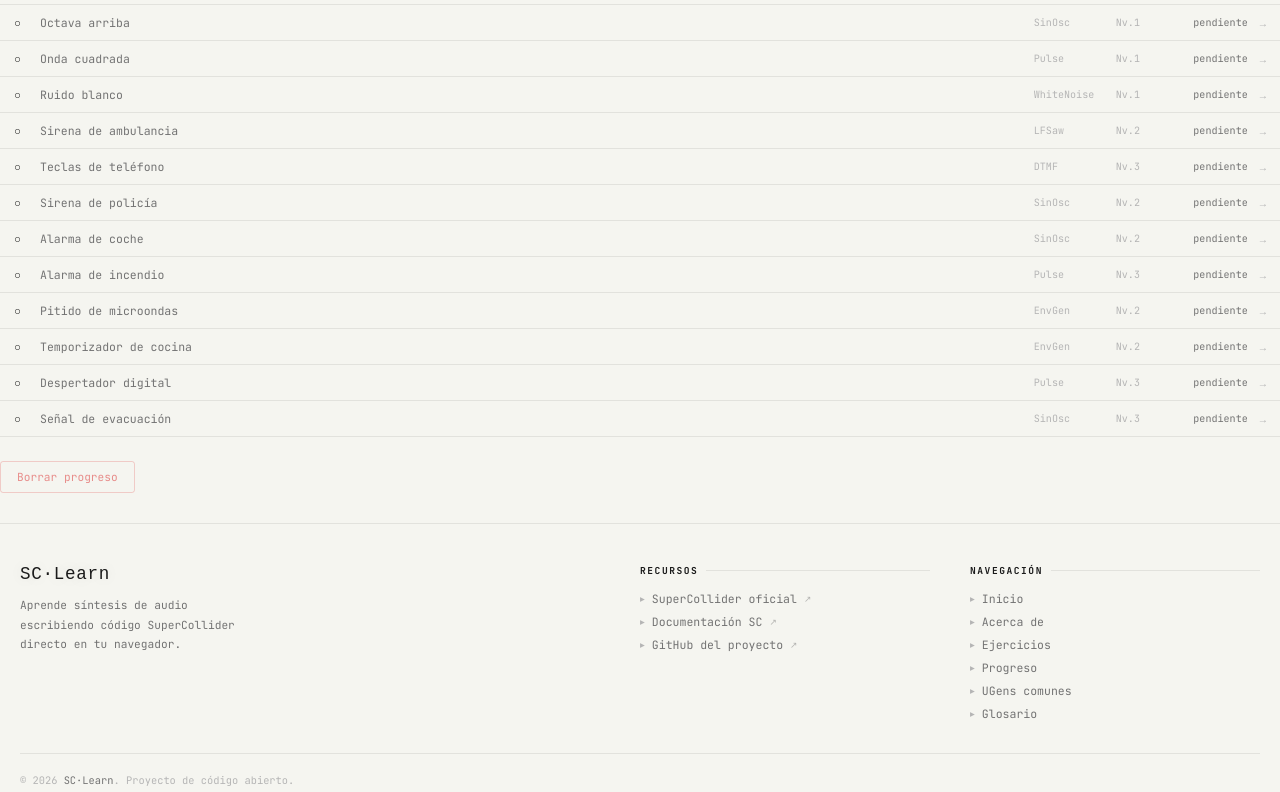
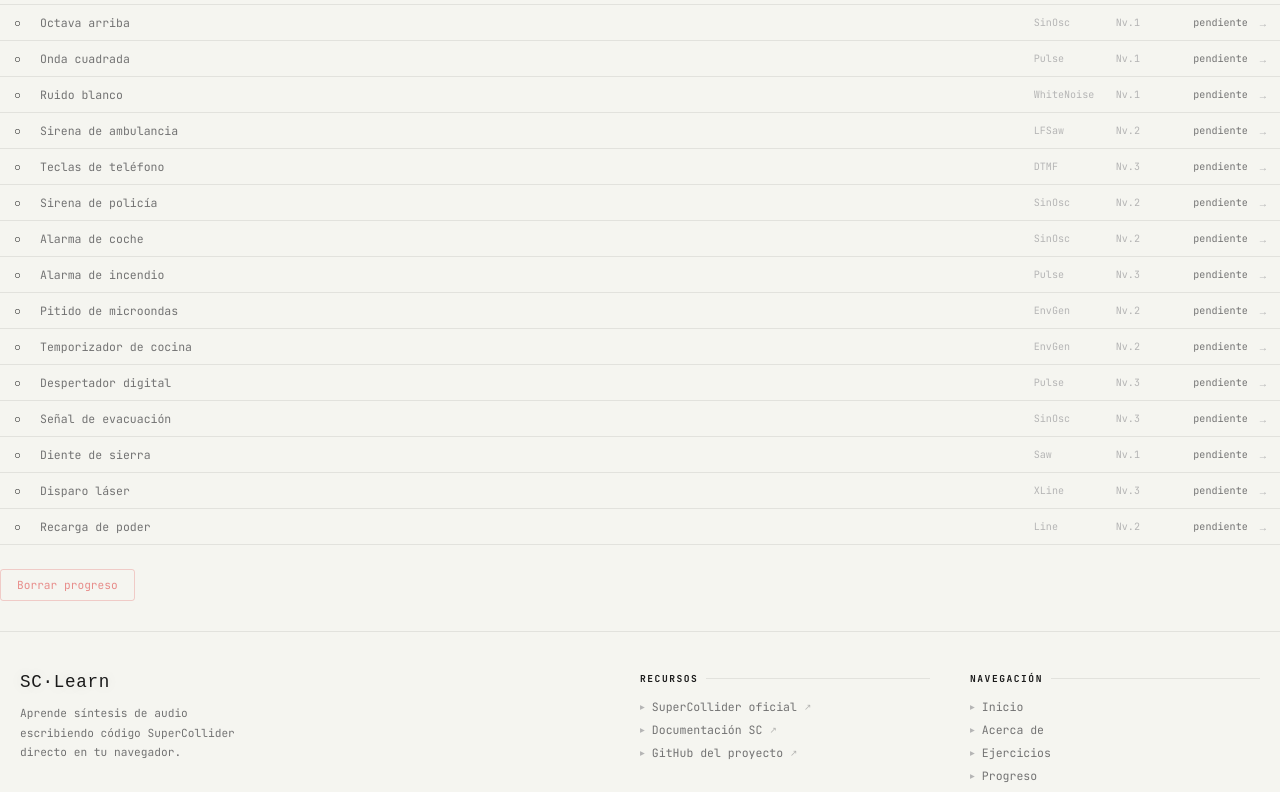
Before and after one commit to jmsanJS/supercollider-learn, a Next.js app: page /progress in a window 1280 px wide. Shown: the part 544-1336 px from the top of the page. Built offline with nearby package versions, Linux system fonts and the light colour scheme.

Commit message:
feat: add three exercises with XLine, Line and Saw UGens

```diff
--- a/src/data/exercises.ts
+++ b/src/data/exercises.ts
@@ -515,4 +515,124 @@ Ejemplo de cálculo:
       return { ok, tips };
     },
   },
+  {
+    id: "ex14",
+    level: 1,
+    title: "Diente de sierra",
+    tag: "Saw",
+    goal: "Genera una onda de diente de sierra a 330 Hz con amplitud 0.2",
+    theory: `La onda de diente de sierra es una de las formas de onda más ricas en armónicos. A diferencia de SinOsc (onda pura y suave), Saw contiene todos los armónicos de la serie, lo que le da un timbre brillante y penetrante.
+
+Sintaxis:
+  Saw.ar(freq, mul)
+
+  freq → la frecuencia en Hz, igual que en SinOsc. 330 Hz corresponde aproximadamente a la nota Mi3.
+
+  mul  → la amplitud (volumen). Usa valores moderados (0.1 – 0.3) porque su riqueza armónica puede sonar muy cargada a volúmenes altos.
+
+La onda de diente de sierra es el punto de partida ideal para la síntesis substractiva: se filtra después para esculpir el timbre.`,
+    starter: `// Escribe tu código dentro del bloque { }.play:\n{\n  // Tu código va aquí\n  \n}.play`,
+    answer: `// Onda de diente de sierra a 330 Hz\n{\n  Saw.ar(330, 0.2) ! 2\n}.play`,
+    validate(code) {
+      const hasSaw = /Saw\.ar/.test(code);
+      const hasCorrectCall = /Saw\.ar\s*\(\s*330\s*,\s*0\.2\s*\)/.test(code);
+      const hasAllArgs = /Saw\.ar\s*\(\s*[\d.]+\s*,\s*[\d.]+\s*\)/.test(code);
+      const ok = hasCorrectCall;
+      const tips = [];
+      if (!hasSaw) tips.push("El UGen para la onda de diente de sierra se llama Saw. Escríbelo dentro del bloque { }.");
+      else if (hasAllArgs && !ok) tips.push("Los argumentos están presentes pero algún valor no es el esperado. Revisa los números.");
+      else if (!ok) tips.push("Saw.ar necesita dos argumentos: la frecuencia en Hz y la amplitud (mul).");
+      return { ok, tips };
+    },
+  },
+  {
+    id: "ex15",
+    level: 3,
+    title: "Disparo láser",
+    tag: "XLine",
+    goal: "Barrido exponencial de 2000 a 200 Hz en 0.3 segundos, con ataque 0.001s y caída 0.3s",
+    theory: `Un disparo láser es una frecuencia que cae rápido, no de forma lineal, sino exponencial. El oído percibe los cambios de tono en escala logarítmica, así que una caída exponencial suena mucho más natural.
+
+XLine.kr genera ese barrido de un solo disparo:
+
+  XLine.kr(start, end, dur)
+
+  start → frecuencia inicial (Hz)
+  end   → frecuencia final (Hz)
+  dur   → duración del barrido en segundos
+
+A diferencia de LFSaw o LFPulse, XLine.kr no se repite: recorre el rango una vez y se detiene.
+
+Úsalo como primer argumento del oscilador sinusoidal para modular la frecuencia. Para que el sonido tenga duración definida, multiplica el resultado por una envolvente percusiva.
+`,
+    starter: `// Reemplaza las palabras en MAYÚSCULAS:\n{\n  UGEN.ar(\n    UGEN.kr(START, END, DUR),\n    FASE,\n    UGEN.kr(UGEN.perc(ATAQUE, CAIDA), doneAction: Done.freeSelf)\n  ) ! 2\n}.play`,
+    answer: `// Disparo láser\n{\n  SinOsc.ar(\n    XLine.kr(2000, 200, 0.2),\n    0,\n    EnvGen.kr(Env.perc(0.001, 0.3), doneAction: Done.freeSelf)\n  ) ! 2\n}.play`,
+    validate(code) {
+      const hasSinOsc = /SinOsc/.test(code);
+      const hasXLine = /XLine/.test(code);
+      const hasEnvGen = /EnvGen/.test(code);
+      const hasEnvPerc = /Env\.perc/.test(code);
+      const hasCorrectXLine = /XLine\.kr\s*\(\s*2000\s*,\s*200\s*,\s*0\.2\s*\)/.test(code);
+      const hasPercValues = /Env\.perc\s*\(\s*0\.001\s*,\s*0\.3\s*\)/.test(code);
+      const hasStructure = hasSinOsc && hasXLine &&
+        /XLine\.kr\s*\(\s*[\d.]+\s*,\s*[\d.]+\s*,\s*[\d.]+\s*\)/.test(code) &&
+        hasEnvGen && hasEnvPerc && /Env\.perc\s*\(\s*[\d.]+\s*,\s*[\d.]+\s*\)/.test(code);
+      const ok = hasSinOsc && hasXLine && hasCorrectXLine && hasEnvGen && hasEnvPerc && hasPercValues;
+      const tips = [];
+      if (!hasSinOsc) tips.push("Necesitas SinOsc.ar como oscilador. La frecuencia será el barrido de XLine.kr.");
+      else if (!hasXLine) tips.push("Usa XLine.kr como primer argumento de SinOsc.ar para que la frecuencia caiga de forma exponencial.");
+      else if (!hasEnvGen) tips.push("Multiplica por EnvGen.kr para que el disparo tenga una duración definida y se libere solo.");
+      else if (!hasEnvPerc) tips.push("Usa Env.perc dentro de EnvGen.kr para definir el ataque y la caída del disparo.");
+      else if (hasStructure && !ok) tips.push("La estructura es correcta pero algún valor no es el esperado. Revisa los números.");
+      else {
+        if (!hasCorrectXLine) tips.push("Revisa los tres argumentos de XLine.kr: frecuencia inicial, frecuencia final y duración en segundos.");
+        if (!hasPercValues) tips.push("Revisa los tiempos de Env.perc: el ataque es muy corto y la caída coincide con la duración del barrido.");
+      }
+      return { ok, tips };
+    },
+  },
+  {
+    id: "ex16",
+    level: 2,
+    title: "Recarga de poder",
+    tag: "Line",
+    goal: "Subida lineal de 200 a 1200 Hz en 0.2 segundos, con ataque 0.01s y caída 1s",
+    theory: `Line.kr genera una rampa lineal: la frecuencia sube o baja a velocidad constante desde un valor hasta otro.
+
+Line.kr(start, end, dur)
+
+  start → frecuencia inicial en Hz
+  end   → frecuencia final en Hz
+  dur   → duración del recorrido en segundos
+
+A diferencia de XLine (que usa una curva exponencial), Line avanza en pasos iguales. Eso significa que sube los mismos Hz por segundo durante todo el recorrido.
+
+Como el oído percibe el tono en escala logarítmica, una rampa lineal de 200 a 1200 Hz suena más rápida al principio que al final. Es el efecto de "power-up" o "señal de videojuego".
+`,
+    starter: `// Reemplaza las palabras en MAYÚSCULAS:\n{\n  SinOsc.ar(\n    Line.kr(INICIO, FIN, DUR),\n    FASE,\n    EnvGen.kr(Env.perc(ATAQUE, CAIDA), doneAction: Done.freeSelf)\n  ) ! 2\n}.play`,
+    answer: `// Subida de tono lineal\n{\n  SinOsc.ar(\n    Line.kr(200, 1200, 0.2),\n    0,\n    EnvGen.kr(Env.perc(0.01, 1), doneAction: Done.freeSelf)\n  ) ! 2\n}.play`,
+    validate(code) {
+      const hasSinOsc = /SinOsc/.test(code);
+      const hasLine = /(?<![A-Za-z])Line\.kr/.test(code);
+      const hasEnvGen = /EnvGen/.test(code);
+      const hasEnvPerc = /Env\.perc/.test(code);
+      const hasCorrectLine = /(?<![A-Za-z])Line\.kr\s*\(\s*200\s*,\s*1200\s*,\s*1\s*\)/.test(code);
+      const hasPercValues = /Env\.perc\s*\(\s*0\.01\s*,\s*1\s*\)/.test(code);
+      const hasStructure = hasSinOsc && hasLine &&
+        /(?<![A-Za-z])Line\.kr\s*\(\s*[\d.]+\s*,\s*[\d.]+\s*,\s*[\d.]+\s*\)/.test(code) &&
+        hasEnvGen && hasEnvPerc && /Env\.perc\s*\(\s*[\d.]+\s*,\s*[\d.]+\s*\)/.test(code);
+      const ok = hasSinOsc && hasLine && hasCorrectLine && hasEnvGen && hasEnvPerc && hasPercValues;
+      const tips = [];
+      if (!hasSinOsc) tips.push("Necesitas SinOsc.ar como oscilador. La frecuencia vendrá del barrido de Line.kr.");
+      else if (!hasLine) tips.push("Usa Line.kr como primer argumento de SinOsc.ar para que la frecuencia suba de forma lineal.");
+      else if (!hasEnvGen) tips.push("Multiplica por EnvGen.kr para darle duración al sonido y que se libere al terminar.");
+      else if (!hasEnvPerc) tips.push("Usa Env.perc dentro de EnvGen.kr para definir el ataque y la caída del tono.");
+      else if (hasStructure && !ok) tips.push("La estructura es correcta pero algún valor no es el esperado. Revisa los números.");
+      else {
+        if (!hasCorrectLine) tips.push("Revisa los tres argumentos de Line.kr: frecuencia inicial, frecuencia final y duración en segundos.");
+        if (!hasPercValues) tips.push("Revisa los tiempos de Env.perc: ataque muy corto y caída igual a la duración del barrido.");
+      }
+      return { ok, tips };
+    },
+  },
 ];
```
